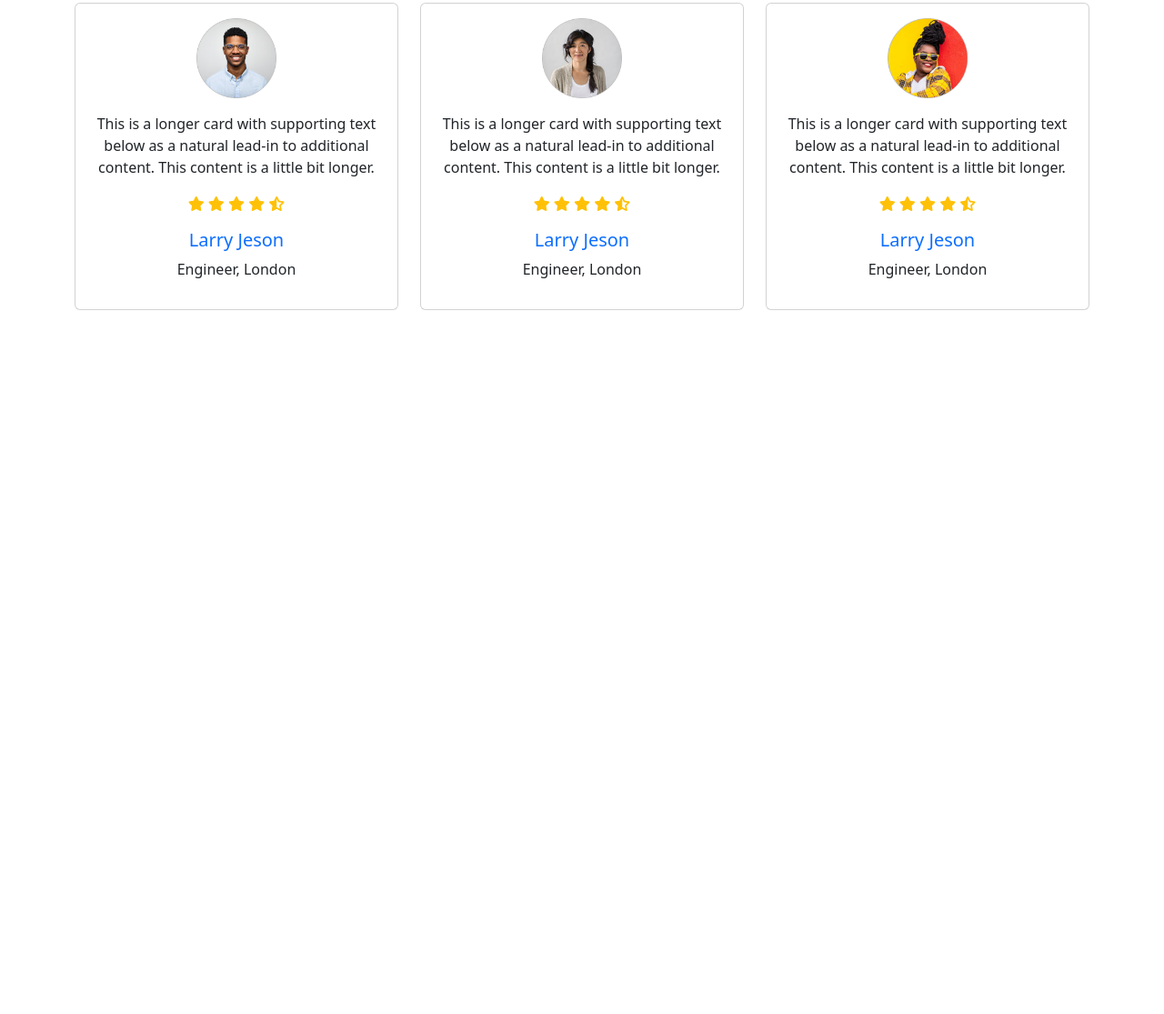
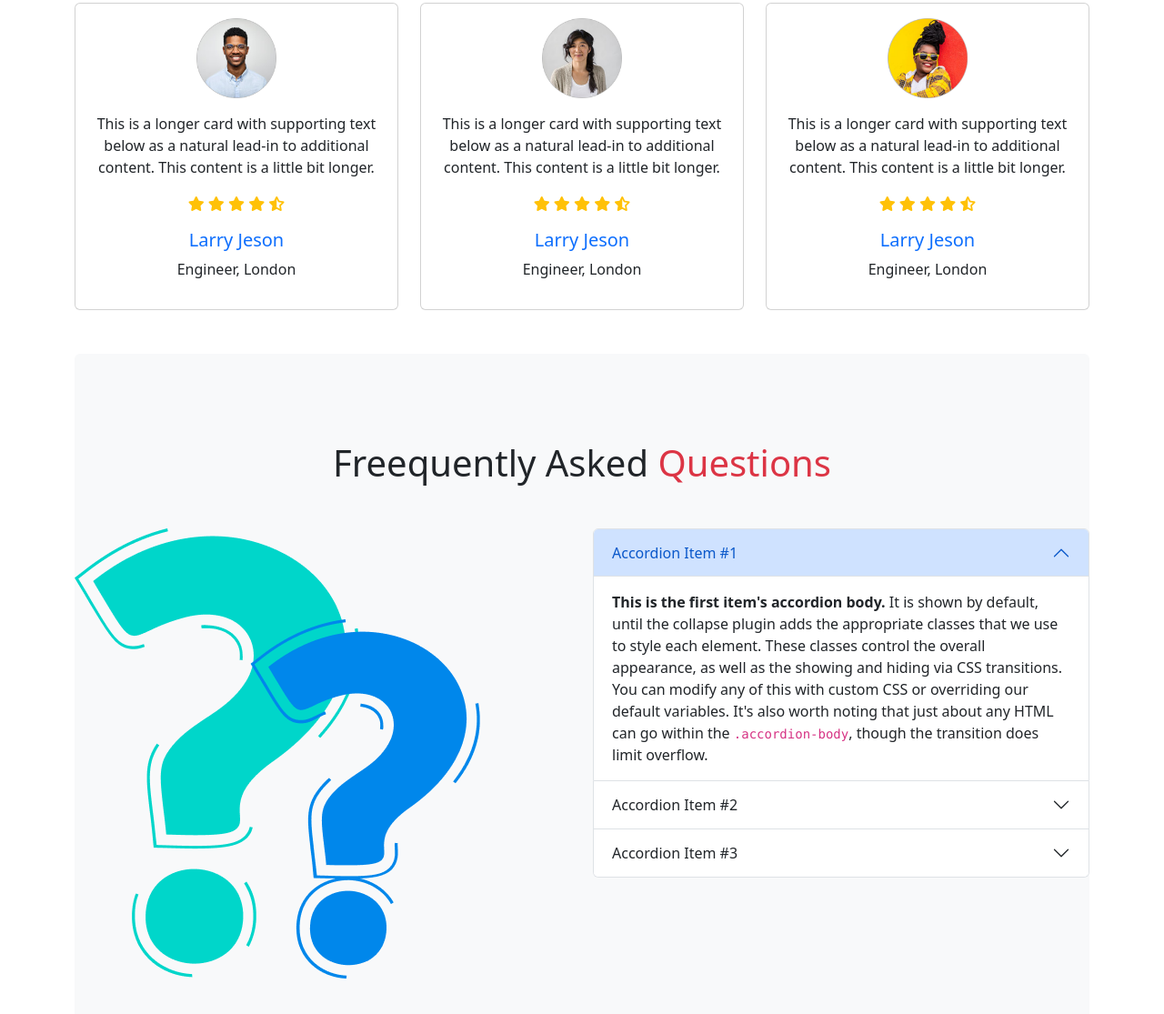
Before and after one commit to mahmudul-noman/bikerz-zone, a plain HTML site: page index.html in a window 1280 px wide. Shown: the part 1842-2957 px from the top of the page at 91% size. Before the commit the page ends 2183 px from the top, so only its background shows below. Drawn offline with Linux system fonts and the light colour scheme.

Commit message:
added faq

```diff
--- a/index.html
+++ b/index.html
@@ -243,6 +243,78 @@
             </div>
         </section>
         <!-- happy client end -->
+
+        <!-- faq start -->
+        <section class="mt-5 py-5 bg-secondary-subtle rounded">
+            <h1 class="mt-5 text-center">Freequently Asked <span class="text-danger">Questions</span></h1>
+            <div class="row row-cols-1 row-cols-md-2 mt-5">
+                <div class="col">
+                    <img src="./images/faq.png" alt="">
+                </div>
+                <div class="col">
+                    <div class="accordion" id="accordionExample">
+                        <div class="accordion-item">
+                            <h2 class="accordion-header" id="headingOne">
+                                <button class="accordion-button" type="button" data-bs-toggle="collapse"
+                                    data-bs-target="#collapseOne" aria-expanded="true" aria-controls="collapseOne">
+                                    Accordion Item #1
+                                </button>
+                            </h2>
+                            <div id="collapseOne" class="accordion-collapse collapse show" aria-labelledby="headingOne"
+                                data-bs-parent="#accordionExample">
+                                <div class="accordion-body">
+                                    <strong>This is the first item's accordion body.</strong> It is shown by default,
+                                    until the collapse plugin adds the appropriate classes that we use to style each
+                                    element. These classes control the overall appearance, as well as the showing and
+                                    hiding via CSS transitions. You can modify any of this with custom CSS or overriding
+                                    our default variables. It's also worth noting that just about any HTML can go within
+                                    the <code>.accordion-body</code>, though the transition does limit overflow.
+                                </div>
+                            </div>
+                        </div>
+                        <div class="accordion-item">
+                            <h2 class="accordion-header" id="headingTwo">
+                                <button class="accordion-button collapsed" type="button" data-bs-toggle="collapse"
+                                    data-bs-target="#collapseTwo" aria-expanded="false" aria-controls="collapseTwo">
+                                    Accordion Item #2
+                                </button>
+                            </h2>
+                            <div id="collapseTwo" class="accordion-collapse collapse" aria-labelledby="headingTwo"
+                                data-bs-parent="#accordionExample">
+                                <div class="accordion-body">
+                                    <strong>This is the second item's accordion body.</strong> It is hidden by default,
+                                    until the collapse plugin adds the appropriate classes that we use to style each
+                                    element. These classes control the overall appearance, as well as the showing and
+                                    hiding via CSS transitions. You can modify any of this with custom CSS or overriding
+                                    our default variables. It's also worth noting that just about any HTML can go within
+                                    the <code>.accordion-body</code>, though the transition does limit overflow.
+                                </div>
+                            </div>
+                        </div>
+                        <div class="accordion-item">
+                            <h2 class="accordion-header" id="headingThree">
+                                <button class="accordion-button collapsed" type="button" data-bs-toggle="collapse"
+                                    data-bs-target="#collapseThree" aria-expanded="false" aria-controls="collapseThree">
+                                    Accordion Item #3
+                                </button>
+                            </h2>
+                            <div id="collapseThree" class="accordion-collapse collapse" aria-labelledby="headingThree"
+                                data-bs-parent="#accordionExample">
+                                <div class="accordion-body">
+                                    <strong>This is the third item's accordion body.</strong> It is hidden by default,
+                                    until the collapse plugin adds the appropriate classes that we use to style each
+                                    element. These classes control the overall appearance, as well as the showing and
+                                    hiding via CSS transitions. You can modify any of this with custom CSS or overriding
+                                    our default variables. It's also worth noting that just about any HTML can go within
+                                    the <code>.accordion-body</code>, though the transition does limit overflow.
+                                </div>
+                            </div>
+                        </div>
+                    </div>
+                </div>
+            </div>
+        </section>
+        <!-- faq end -->
     </main>
 
     <!-- bootstrap JS -->
```
